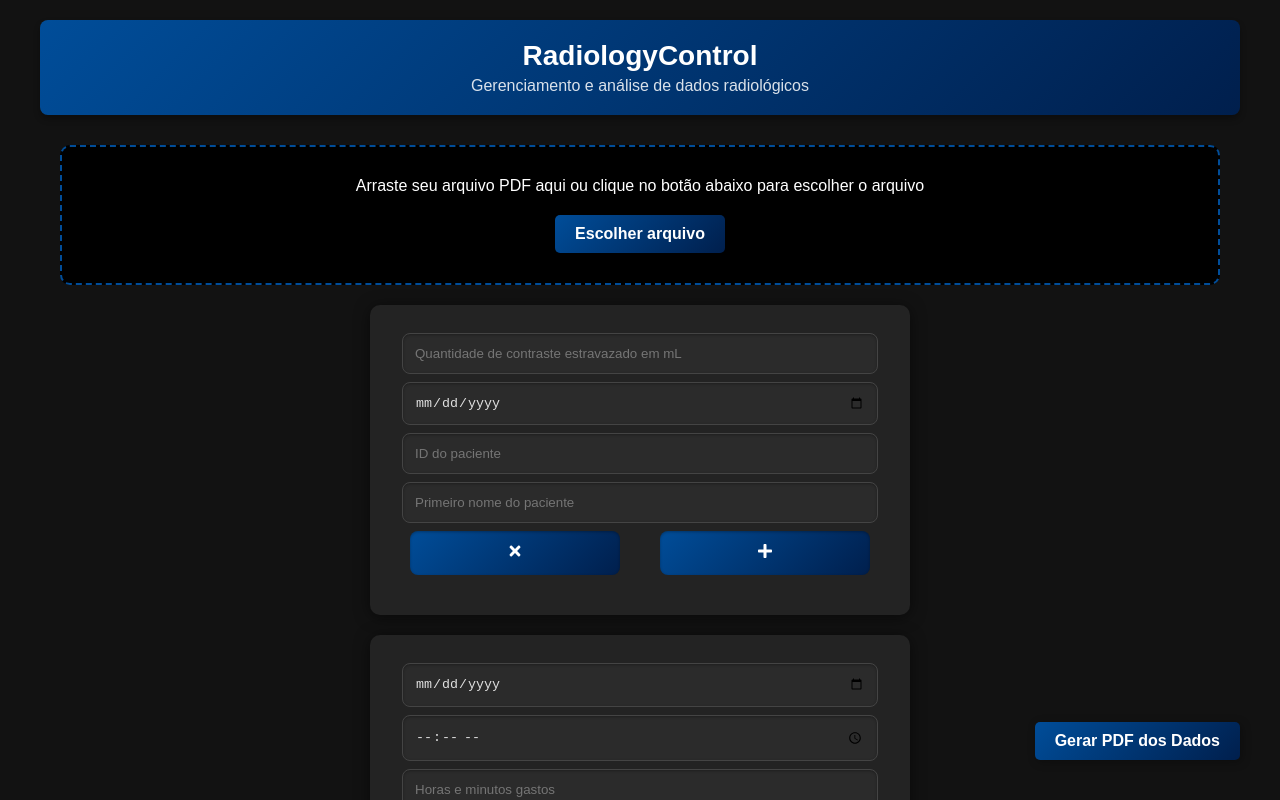
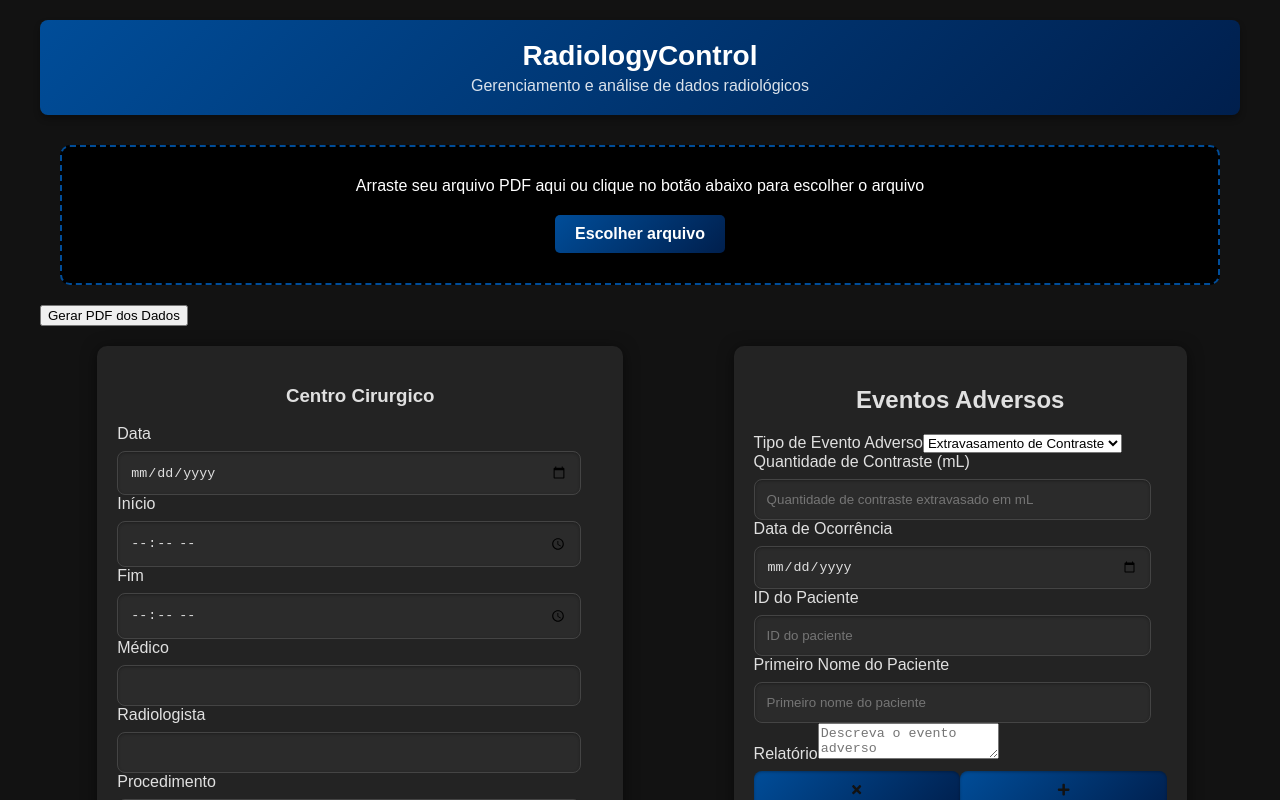
Before and after one commit to kralluz/radiologycontrol, a React (Create React App) app: page / in a window 1280 px wide. Shown: the top 800 px of the page. Built offline with nearby package versions, Linux system fonts and the light colour scheme.

Commit message:
feat: altera alguns estilos e melhora o form com um dropdown

```diff
--- a/src/App.css
+++ b/src/App.css
@@ -1,5 +1,3 @@
-/* App.css */
-
 @keyframes fadeInUp {
   from {
     opacity: 0;
@@ -12,36 +10,60 @@
 }
 
 .App {
-  font-family: 'Arial', sans-serif;
-  text-align: center;
+  font-family: "Arial", sans-serif;
   padding: 20px 5vh;
-  background-color: #121212; /* Fundo escuro */
-  color: #e0e0e0; /* Texto claro */
+  background-color: #121212;
+  color: #e0e0e0;
+}
+
+.main {
+  display: flex;
+  justify-content: space-around;
+  flex-wrap: wrap;
+}
+
+.surgical-center {
+  max-width: 600px;
 }
 
 .results {
-  width: 80%;
   margin: 20px auto;
   padding: 20px;
-  background: #1e1e1e; /* Fundo escuro para a área de resultados */
   border-radius: 8px;
-  box-shadow: 0 4px 8px rgba(0,0,0,0.3); /* Sombra mais profunda */
-  animation: fadeInUp 0.5s ease-out; /* Animação de entrada */
+  box-shadow: 0 4px 8px rgba(0, 0, 0, 0.3);
+  animation: fadeInUp 0.5s ease-out;
+  background: #ff0000 !important;
 }
-
 .record {
-  background: #232323; /* Fundo escuro para os cards */
+  background: #232323;
   border-radius: 8px;
-  box-shadow: 0 2px 10px rgba(0,0,0,0.5); /* Sombra mais profunda */
+  box-shadow: 0 2px 10px rgba(0, 0, 0, 0.5);
   padding: 20px;
   margin-top: 20px;
   position: relative;
   display: flex;
-  justify-content: space-between; /* Distribuição horizontal */
-  flex-wrap: wrap; /* Permitir quebra de linha para responsividade */
+  justify-content: space-between;
+  flex-wrap: wrap;
   font-size: 16px;
-  color: #e0e0e0; /* Texto claro */
-  animation: fadeInUp 0.5s ease-out; /* Animação de entrada */
+  color: #e0e0e0;
+  animation: fadeInUp 0.5s ease-out;
+}
+
+/*
+
+.record {
+  background: #232323;
+  border-radius: 8px;
+  box-shadow: 0 2px 10px rgba(0, 0, 0, 0.5);
+  padding: 20px;
+  margin-top: 20px;
+  position: relative;
+  display: flex;
+  justify-content: space-between;
+  flex-wrap: wrap;
+  font-size: 16px;
+  color: #e0e0e0;
+  animation: fadeInUp 0.5s ease-out;
 }
 
 .record div {
@@ -50,7 +72,7 @@
 
 .record label {
   font-weight: bold;
-  color: #4886f8; /* Cor de destaque */
+  color: #4886f8;
 }
 
 .record span {
@@ -61,9 +83,9 @@
   position: absolute;
   top: 10px;
   right: 10px;
-  background: #cf6679; /* Fundo do botão de remoção */
+  background: #cf6679;
   border: none;
-  color: #121212; /* Texto escuro */
+  color: #121212;
   font-size: 12px;
   border-radius: 50%;
   cursor: pointer;
@@ -72,24 +94,24 @@
 }
 
 .remove-button:hover {
-  background: #b00020; /* Fundo do botão de remoção ao passar o mouse */
+  background: #b00020;
 }
 
 .Modal {
-  background: #1e1e1e; /* Fundo do modal */
+  background: #1e1e1e;
   padding: 20px;
   border-radius: 8px;
   max-width: 500px;
   margin: auto;
   position: relative;
   text-align: center;
-  box-shadow: 0 4px 8px rgba(0,0,0,0.5); /* Sombra mais profunda */
-  color: #e0e0e0; /* Texto claro */
-  animation: fadeInUp 0.5s ease-out; /* Animação de entrada */
+  box-shadow: 0 4px 8px rgba(0, 0, 0, 0.5);
+  color: #e0e0e0;
+  animation: fadeInUp 0.5s ease-out;
 }
 
 .Overlay {
-  background: rgba(0, 0, 0, 0.85); /* Fundo mais opaco */
+  background: rgba(0, 0, 0, 0.85);
   position: fixed;
   top: 0;
   left: 0;
@@ -100,7 +122,8 @@
   align-items: center;
 }
 
-.confirm-button, .cancel-button {
+.confirm-button,
+.cancel-button {
   margin: 10px;
   padding: 10px 20px;
   border: none;
@@ -109,48 +132,42 @@
 }
 
 .confirm-button {
-  background-color: #cf6679; /* Fundo do botão de confirmação */
-  color: #121212; /* Texto escuro */
+  background-color: #cf6679;
+  color: #121212;
 }
 
 .cancel-button {
-  background-color: #333; /* Fundo do botão de cancelamento */
-  color: #e0e0e0; /* Texto claro */
+  background-color: #333;
+  color: #e0e0e0;
 }
 
 .confirm-button:hover {
-  background-color: #b00020; /* Fundo do botão de confirmação ao passar o mouse */
+  background-color: #b00020;
 }
 
 .cancel-button:hover {
-  background-color: #555; /* Fundo do botão de cancelamento ao passar o mouse */
+  background-color: #555;
 }
 
-/* Estilo para inputs e botões no formulário */
 input[type="date"],
 input[type="time"],
 input[type="text"],
-
-
 input[type="date"]:focus,
 input[type="time"]:focus,
 input[type="text"]:focus,
-
-
 button[type="submit"] {
-  background: linear-gradient(135deg, #004d99, #001f4d);  /* Fundo do botão de adicionar */
-  color: #121212; /* Texto escuro */
+  background: linear-gradient(135deg, #004d99, #001f4d);
+  color: #121212;
   cursor: pointer;
 }
 
 button[type="submit"]:hover {
-  background: linear-gradient(135deg, #004d99, #001f4d);  /* Fundo do botão de adicionar ao passar o mouse */
+  background: linear-gradient(135deg, #004d99, #001f4d);
 }
 
-
 .generate-pdf-button {
-  background: linear-gradient(135deg, #004d99, #001f4d);/* Gradiente de roxo */
-  color: #ffffff; /* Texto escuro */
+  background: linear-gradient(135deg, #004d99, #001f4d);
+  color: #ffffff;
   padding: 10px 20px;
   margin: 20px;
   border: none;
@@ -158,35 +175,35 @@ button[type="submit"]:hover {
   font-size: 16px;
   font-weight: bold;
   cursor: pointer;
-  transition: background 0.3s ease, transform 0.3s ease; /* Transições suaves */
-  box-shadow: 0 4px 6px rgba(0, 0, 0, 0.3); /* Sombra */
+  transition: background 0.3s ease, transform 0.3s ease;
+  box-shadow: 0 4px 6px rgba(0, 0, 0, 0.3);
 }
 
 .generate-pdf-button:hover {
-  background: linear-gradient(135deg, #004d99, #001f4d); /* Cor mais clara no hover */
-  transform: translateY(-2px); /* Efeito de "levitação" */
+  background: linear-gradient(135deg, #004d99, #001f4d);
+  transform: translateY(-2px);
 }
 
 .generate-pdf-button:active {
-  background: linear-gradient(135deg, #004d99, #001f4d); /* Volta ao original no clique */
-  transform: translateY(0); /* Remove o efeito de "levitação" */
+  background: linear-gradient(135deg, #004d99, #001f4d);
+  transform: translateY(0);
 }
 
 .generate-pdf-button:focus {
   outline: none;
-  box-shadow: 0 0 0 4px rgba(187, 134, 252, 0.4); /* Sombra de foco */
+  box-shadow: 0 0 0 4px rgba(187, 134, 252, 0.4);
 }
-
 .float {
   position: fixed;
   bottom: 20px;
   right: 20px;
   padding: 10px 20px;
-  background-color: #0c7688; /* ou outra cor que prefira */
+  background-color: #0c7688;
   color: white;
   border: none;
   border-radius: 5px;
   cursor: pointer;
-  box-shadow: 2px 2px 10px rgba(0,0,0,0.3);
+  box-shadow: 2px 2px 10px rgba(0, 0, 0, 0.3);
   z-index: 999;
 }
+*/
--- a/src/App.js
+++ b/src/App.js
@@ -1,4 +1,4 @@
-import { FaPlus, FaTimes } from "react-icons/fa"; // Importar ícones
+import { FaPlus, FaTimes } from "react-icons/fa";
 import React, { useState } from "react";
 import "./App.css";
 import { jsPDF } from "jspdf";
@@ -7,16 +7,17 @@ import GetDataRadiologySupport from "./components/GetDataRadiologySupport";
 import PdfAnalysis from "./components/PdfAnalysis";
 import Header from "./components/Header";
 import ConfirmDeleteModal from "./components/ConfirmDeleteModal";
+import GetDataContrastEvent from "./components/GetDataContrastEvent";
 
 function App() {
   const [records, setRecords] = useState([]);
-  const [contrastEvents, setContrastEvents] = useState([]); // Estado para armazenar eventos de contraste
+  const [contrastEvents, setContrastEvents] = useState([]);
   const [pdfResults, setPdfResults] = useState("");
   const [isModalOpen, setIsModalOpen] = useState(false);
   const [indexToDelete, setIndexToDelete] = useState(null);
 
   const addContrastEvent = (newEvent) => {
-    setContrastEvents([...contrastEvents, newEvent]); // Adiciona novo evento ao estado
+    setContrastEvents([...contrastEvents, newEvent]);
   };
 
   const addRecord = (newRecord) => {
@@ -59,9 +60,8 @@ function App() {
       yOffset += 7;
     });
 
-    yOffset += 15; // Espaço adicional entre seções
+    yOffset += 15;
 
-    // Adicionando Eventos de Contraste
     if (contrastEvents.length > 0) {
       doc.setFontSize(14);
       doc.text("Eventos de Contraste:", marginLeft, yOffset);
@@ -70,23 +70,27 @@ function App() {
       contrastEvents.forEach((event) => {
         doc.text(`Data: ${event.occurrenceDate}`, marginLeft, yOffset);
         yOffset += 7;
-        doc.text(`Quantidade de Contraste: ${event.contrastAmount} mL`, marginLeft, yOffset);
+        doc.text(
+          `Quantidade de Contraste: ${event.contrastAmount} mL`,
+          marginLeft,
+          yOffset
+        );
         yOffset += 7;
         doc.text(`ID do Paciente: ${event.patientId}`, marginLeft, yOffset);
         yOffset += 7;
         doc.text(`Nome: ${event.patientFirstName}`, marginLeft, yOffset);
-        yOffset += 10; // Espaço extra antes do próximo evento
+        yOffset += 10;
       });
     }
 
-    // Registros Cirúrgicos - Usando AutoTable
     if (records.length > 0) {
       doc.setFontSize(14);
       doc.text("Registros Cirúrgicos:", marginLeft, yOffset);
       yOffset += 10;
 
       const tableData = records.map((record) => [
-        `${record.date} ${record.time}`,
+        `${record.date}`,
+        `${record.startTime} - ${record.endTime}`,
         record.timeSpent,
         record.doctorName,
         record.radiologistName,
@@ -96,16 +100,32 @@ function App() {
       doc.autoTable({
         startY: yOffset,
         head: [
-          ["Data e Hora", "Horas", "Médico", "Radiologista", "Procedimento"],
+          [
+            "Data",
+            "Início - Término",
+            "Tempo Gasto",
+            "Médico",
+            "Técnico",
+            "Procedimento",
+          ],
         ],
         body: tableData,
         margin: { top: 10, left: 10, right: 10 },
-        styles: { cellPadding: 3, fontSize: 12, halign: "center" },
-        headStyles: { fillColor: [0, 77, 153] }, // Cor azul similar ao header
+        styles: {
+          cellPadding: 3,
+          fontSize: 12,
+          halign: "center",
+          valign: "middle",
+        },
+        headStyles: {
+          fillColor: [0, 77, 153],
+          halign: "center",
+          valign: "middle",
+        },
         theme: "grid",
       });
 
-      yOffset = doc.lastAutoTable.finalY + 10; // Atualiza o yOffset para o final da tabela
+      yOffset = doc.lastAutoTable.finalY + 10;
     }
 
     doc.save("relatorio_procedimentos.pdf");
@@ -115,16 +135,60 @@ function App() {
     <div className="App">
       <Header />
       <PdfAnalysis setPdfResults={setPdfResults} />
-      <GetDataContrastEvent addContrastEvent={addContrastEvent} />
-      <GetDataRadiologySupport addRecord={addRecord} />
       <button
         onClick={generatePdfDocument}
         className="generate-pdf-button float"
       >
         Gerar PDF dos Dados
       </button>
-
+      <div className="main">
+        <div className="surgical-center">
+          <GetDataRadiologySupport addRecord={addRecord} />
+          {records.length > 0 && (
+            <div className="results">
+              {records.map((record, index) => (
+                <div key={index} className="record">
+                  <button
+                    className="remove-button"
+                    onClick={() => openModal(index)}
+                  >
+                    X
+                  </button>
+                  <div>
+                    <label>Data: </label>
+                    <span>{record.date}</span>
+                  </div>
+                  <div>
+                    <label>Início: </label>
+                    <span>{record.startTime}</span>
+                  </div>
+                  <div>
+                    <label>Término: </label>
+                    <span>{record.endTime}</span>
+                  </div>
+                  <div>
+                    <label>Tempo gasto: </label>
+                    <span>{record.timeSpent}</span>
+                  </div>
+                  <div>
+                    <label>Médico: </label>
+                    <span>{record.doctorName}</span>
+                  </div>
+                  <div>
+                    <label>Técnico: </label>
+                    <span>{record.radiologistName}</span>
+                  </div>
+                  <div>
+                    <label>Procedimento: </label>
+                    <span>{record.procedureName}</span>
+                  </div>
+                </div>
+              ))}
+            </div>
+          )}
+        </div>
         <div className="contrast-events">
+          <GetDataContrastEvent addContrastEvent={addContrastEvent} />
           {contrastEvents.length > 0 && (
             <div>
               <h2>Eventos de Contraste</h2>
@@ -139,42 +203,7 @@ function App() {
             </div>
           )}
         </div>
-      {records.length > 0 && (
-        <div className="results">
-          {records.map((record, index) => (
-            <div key={index} className="record">
-              <button
-                className="remove-button"
-                onClick={() => openModal(index)}
-              >
-                X
-              </button>
-              <div>
-                <label>Data e Hora:</label>
-                <span>
-                  {record.date} {record.time}
-                </span>
       </div>
-              <div>
-                <label>Horas gastas:</label>
-                <span>{record.timeSpent}</span>
-              </div>
-              <div>
-                <label>Médico:</label>
-                <span>{record.doctorName}</span>
-              </div>
-              <div>
-                <label>Radiologista:</label>
-                <span>{record.radiologistName}</span>
-              </div>
-              <div>
-                <label>Procedimento:</label>
-                <span>{record.procedureName}</span>
-              </div>
-            </div>
-          ))}
-        </div>
-      )}
       <ConfirmDeleteModal
         isOpen={isModalOpen}
         onRequestClose={closeModal}
@@ -185,90 +214,3 @@ function App() {
 }
 
 export default App;
-
-// GetDataContrastEvent.js
-
-function GetDataContrastEvent({ addContrastEvent }) {
-  const [formData, setFormData] = useState({
-    contrastAmount: "",
-    occurrenceDate: "",
-    patientId: "",
-    patientFirstName: "",
-  });
-
-  const handleChange = (e) => {
-    setFormData({ ...formData, [e.target.name]: e.target.value });
-  };
-
-  const handleSubmit = (e) => {
-    e.preventDefault();
-    addContrastEvent(formData);
-    setFormData({
-      contrastAmount: "",
-      occurrenceDate: "",
-      patientId: "",
-      patientFirstName: "",
-    });
-  };
-
-  const clearForm = () => {
-    setFormData({
-      contrastAmount: "",
-      occurrenceDate: "",
-      patientId: "",
-      patientFirstName: "",
-    });
-  };
-
-  return (
-    <div className="card">
-      <form onSubmit={handleSubmit}>
-        <div className="form-group">
-          <input
-            type="text"
-            name="contrastAmount"
-            placeholder="Quantidade de contraste estravazado em mL"
-            value={formData.contrastAmount}
-            onChange={handleChange}
-            required
-          />
-          <input
-            type="date"
-            name="occurrenceDate"
-            value={formData.occurrenceDate}
-            onChange={handleChange}
-            required
-          />
-          <input
-            type="text"
-            name="patientId"
-            placeholder="ID do paciente"
-            value={formData.patientId}
-            onChange={handleChange}
-            required
-          />
-          <input
-            type="text"
-            name="patientFirstName"
-            placeholder="Primeiro nome do paciente"
-            value={formData.patientFirstName}
-            onChange={handleChange}
-            required
-          />
-        </div>
-        <div className="button-group">
-          <button
-            type="button"
-            className="generate-pdf-button"
-            onClick={clearForm}
-          >
-            <FaTimes color="white" />
-          </button>
-          <button type="submit" className="generate-pdf-button">
-            <FaPlus color="white" />
-          </button>
-        </div>
-      </form>
-    </div>
-  );
-}
--- /dev/null
+++ b/src/components/GetDataContrastEvent.jsx
@@ -0,0 +1,162 @@
+import React, { useState } from "react";
+import { FaTimes, FaPlus } from "react-icons/fa";
+import "./GetDataContrastEvent.css";
+
+function GetDataContrastEvent({ addContrastEvent }) {
+  const [formData, setFormData] = useState({
+    eventType: "extravasamento de contraste",
+    contrastAmount: "",
+    occurrenceDate: "",
+    patientId: "",
+    patientFirstName: "",
+    report: "",
+  });
+
+  const [submittedData, setSubmittedData] = useState(null);
+
+  const handleChange = (e) => {
+    setFormData({ ...formData, [e.target.name]: e.target.value });
+  };
+
+  const handleSubmit = (e) => {
+    e.preventDefault();
+    addContrastEvent(formData);
+    setSubmittedData(formData);
+    setFormData({
+      eventType: "extravasamento de contraste",
+      contrastAmount: "",
+      occurrenceDate: "",
+      patientId: "",
+      patientFirstName: "",
+      report: "",
+    });
+  };
+
+  const clearForm = () => {
+    setFormData({
+      eventType: "extravasamento de contraste",
+      contrastAmount: "",
+      occurrenceDate: "",
+      patientId: "",
+      patientFirstName: "",
+      report: "",
+    });
+  };
+
+  return (
+    <div className="card">
+      <h2>Eventos Adversos</h2>
+      <form onSubmit={handleSubmit} className="form">
+        <div className="form-group">
+          <label>Tipo de Evento Adverso</label>
+          <select
+            name="eventType"
+            value={formData.eventType}
+            onChange={handleChange}
+            className="form-control"
+            required
+          >
+            <option value="extravasamento de contraste">
+              Extravasamento de Contraste
+            </option>
+            <option value="reação alérgica">Reação Alérgica</option>
+            <option value="outros">Outros</option>
+          </select>
+        </div>
+        <div className="form-group">
+          <label>Quantidade de Contraste (mL)</label>
+          <input
+            type="text"
+            name="contrastAmount"
+            placeholder="Quantidade de contraste extravasado em mL"
+            value={formData.contrastAmount}
+            onChange={handleChange}
+            required
+            className="form-control"
+          />
+        </div>
+        <div className="form-group">
+          <label>Data de Ocorrência</label>
+          <input
+            type="date"
+            name="occurrenceDate"
+            value={formData.occurrenceDate}
+            onChange={handleChange}
+            required
+            className="form-control"
+          />
+        </div>
+        <div className="form-group">
+          <label>ID do Paciente</label>
+          <input
+            type="text"
+            name="patientId"
+            placeholder="ID do paciente"
+            value={formData.patientId}
+            onChange={handleChange}
+            required
+            className="form-control"
+          />
+        </div>
+        <div className="form-group">
+          <label>Primeiro Nome do Paciente</label>
+          <input
+            type="text"
+            name="patientFirstName"
+            placeholder="Primeiro nome do paciente"
+            value={formData.patientFirstName}
+            onChange={handleChange}
+            required
+            className="form-control"
+          />
+        </div>
+        <div className="form-group">
+          <label>Relatório</label>
+          <textarea
+            name="report"
+            placeholder="Descreva o evento adverso"
+            value={formData.report}
+            onChange={handleChange}
+            required
+            className="form-control"
+          ></textarea>
+        </div>
+        <div className="button-group">
+          <button type="button" className="clear-button" onClick={clearForm}>
+            <FaTimes />
+          </button>
+          <button type="submit" className="submit-button">
+            <FaPlus />
+          </button>
+        </div>
+      </form>
+      {submittedData && (
+        <div className="submitted-data">
+          <h3>Dados Submetidos:</h3>
+          <p>
+            <strong>Tipo de Evento:</strong> {submittedData.eventType}
+          </p>
+          <p>
+            <strong>Quantidade de Contraste:</strong>{" "}
+            {submittedData.contrastAmount} mL
+          </p>
+          <p>
+            <strong>Data de Ocorrência:</strong> {submittedData.occurrenceDate}
+          </p>
+          <p>
+            <strong>ID do Paciente:</strong> {submittedData.patientId}
+          </p>
+          <p>
+            <strong>Primeiro Nome do Paciente:</strong>{" "}
+            {submittedData.patientFirstName}
+          </p>
+          <p>
+            <strong>Relatório:</strong> {submittedData.report}
+          </p>
+        </div>
+      )}
+    </div>
+  );
+}
+
+export default GetDataContrastEvent;
--- a/src/components/GetDataRadiologySupport.jsx
+++ b/src/components/GetDataRadiologySupport.jsx
@@ -1,17 +1,25 @@
 // GetDataRadiologySupport.js
-import React, { useState } from 'react';
-import './GetDataRadiologySupport.css';
-import { FaPlus, FaTimes } from 'react-icons/fa'; // Importar ícones
+import React, { useState } from "react";
+import "./GetDataRadiologySupport.css";
+import { FaPlus, FaTimes } from "react-icons/fa"; // Importar ícones
 
 function GetDataRadiologySupport({ addRecord }) {
   const [formData, setFormData] = useState({
-    date: '',
-    time: '',
-    timeSpent: '',
-    doctorName: '',
-    radiologistName: '',
-    procedureName: ''
+    date: "",
+    startTime: "",
+    endTime: "",
+    doctorName: "",
+    radiologistName: "",
+    procedureName: "",
   });
+
+  const calculateTimeSpent = (startTime, endTime) => {
+    const start = new Date(`1970-01-01T${startTime}Z`);
+    const end = new Date(`1970-01-01T${endTime}Z`);
+    const diff = end - start;
+    const minutes = Math.floor(diff / 60000);
+    return `${Math.floor(minutes / 60)}h ${minutes % 60}m`;
+  };
 
   const handleChange = (e) => {
     setFormData({ ...formData, [e.target.name]: e.target.value });
@@ -19,32 +27,36 @@ function GetDataRadiologySupport({ addRecord }) {
 
   const handleSubmit = (e) => {
     e.preventDefault();
-    addRecord(formData);
+    const timeSpent = calculateTimeSpent(formData.startTime, formData.endTime);
+    const dataWithTimeSpent = { ...formData, timeSpent };
+    addRecord(dataWithTimeSpent);
     setFormData({
-      date: '',
-      time: '',
-      timeSpent: '',
-      doctorName: '',
-      radiologistName: '',
-      procedureName: ''
+      date: "",
+      startTime: "",
+      endTime: "",
+      doctorName: "",
+      radiologistName: "",
+      procedureName: "",
     });
   };
 
   const clearForm = () => {
     setFormData({
-      date: '',
-      time: '',
-      timeSpent: '',
-      doctorName: '',
-      radiologistName: '',
-      procedureName: ''
+      date: "",
+      startTime: "",
+      endTime: "",
+      doctorName: "",
+      radiologistName: "",
+      procedureName: "",
     });
   };
 
   return (
     <div className="card">
+      <h3>Centro Cirurgico</h3>
       <form onSubmit={handleSubmit}>
         <div className="form-group">
+          <label>Data</label>
           <input
             type="date"
             name="date"
@@ -52,52 +64,63 @@ function GetDataRadiologySupport({ addRecord }) {
             onChange={handleChange}
             required
           />
+
+          <label>Início</label>
           <input
             type="time"
-            name="time"
-            value={formData.time}
+            name="startTime"
+            value={formData.startTime}
             onChange={handleChange}
             required
           />
+
+          <label>Fim</label>
           <input
-            type="text"
-            name="timeSpent"
-            placeholder="Horas e minutos gastos"
-            value={formData.timeSpent}
+            type="time"
+            name="endTime"
+            value={formData.endTime}
             onChange={handleChange}
             required
           />
+
+          <label>Médico</label>
           <input
             type="text"
             name="doctorName"
-            placeholder="Nome do médico"
             value={formData.doctorName}
             onChange={handleChange}
             required
           />
+
+          <label>Radiologista</label>
           <input
             type="text"
             name="radiologistName"
-            placeholder="Nome do radiologista que auxiliou"
             value={formData.radiologistName}
             onChange={handleChange}
             required
           />
+
+          <label>Procedimento</label>
           <input
             type="text"
             name="procedureName"
-            placeholder="Nome do procedimento"
             value={formData.procedureName}
             onChange={handleChange}
             required
           />
         </div>
+
         <div className="button-group">
-          <button type="button"  className="generate-pdf-button" onClick={clearForm}>
-            <FaTimes color='white'/>
+          <button
+            type="button"
+            className="generate-pdf-button"
+            onClick={clearForm}
+          >
+            <FaTimes color="white" />
           </button>
-          <button type="submit"  className="generate-pdf-button">
-            <FaPlus color='white'/>
+          <button type="submit" className="generate-pdf-button">
+            <FaPlus color="white" />
           </button>
         </div>
       </form>
```
Also changed, not shown: src/components/GetDataContrastEvent.css (added). Lines whose indentation alone changed are shown as unchanged.
